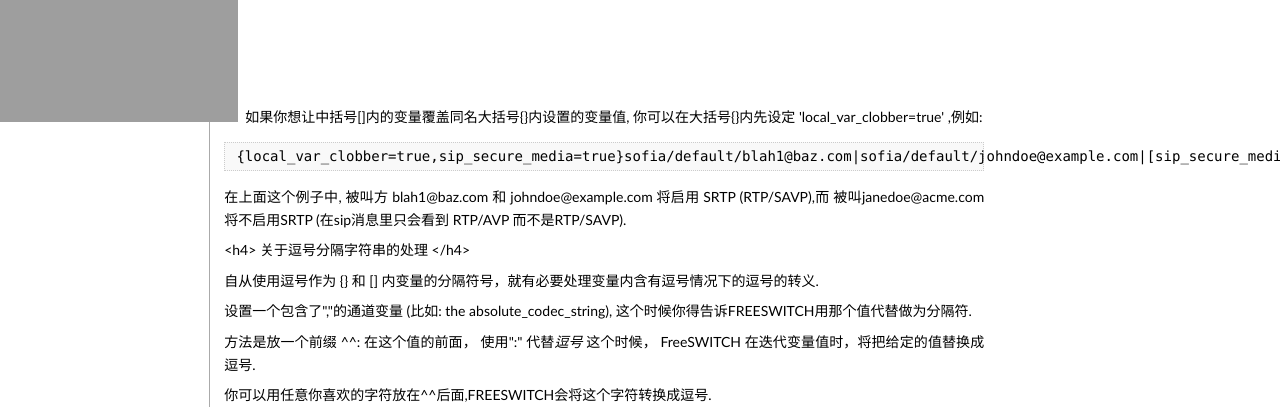
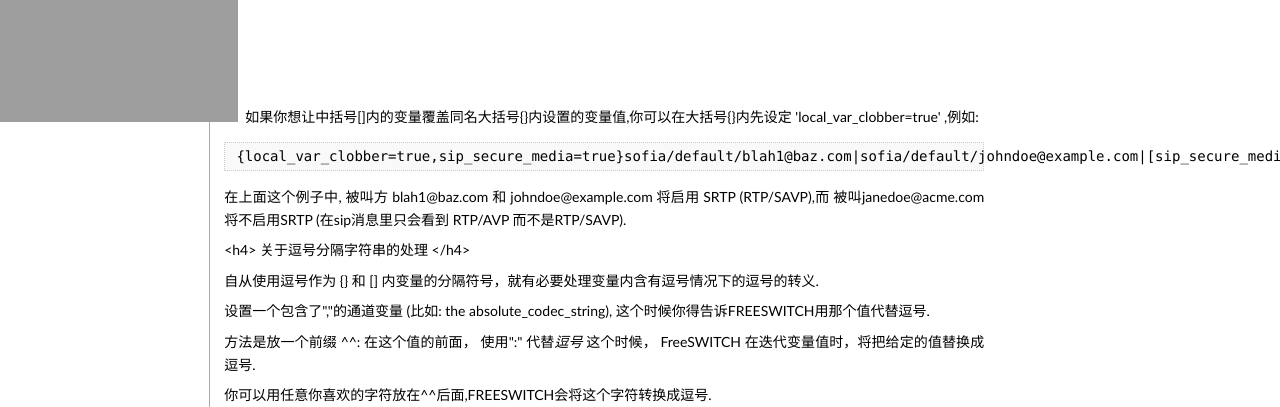
Before and after one commit to freeswitch-cn/freeswitch-cn.github.com, a Jekyll site: the page built from wiki/Channel_Variables.md, in a window 1280 px wide and 900 px high, scrolled down 8024 px. Shown: the part 152-559 px from the top of the window. Built offline with Jekyll 4.4.1, drawn with Linux system fonts in a browser that asks for light colours; Markdown is read by kramdown in place of the engine named in the settings.

Commit message:
Channel_Variables

```diff
--- a/wiki/Channel_Variables.md
+++ b/wiki/Channel_Variables.md
@@ -423,7 +423,7 @@ title: {{ site.com }}
 </li></ul>
 <pre>[var1=abc,var2=def,var3=ghi]sofia/default/blah@baz.com&lt;/pre&gt;
 </pre>
-<ul><li>如果你想让中括号[]内的变量覆盖同名大括号{}内设置的变量值, 你可以在大括号{}内先设定 'local_var_clobber=true' ,例如:
+<ul><li>如果你想让中括号[]内的变量覆盖同名大括号{}内设置的变量值,你可以在大括号{}内先设定 'local_var_clobber=true' ,例如:
 </li></ul>
 <pre>{local_var_clobber=true,sip_secure_media=true}sofia/default/blah1@baz.com|sofia/default/johndoe@example.com|[sip_secure_media=false]sofia/default/janedoe@acme.com
 </pre>
@@ -432,7 +432,7 @@ title: {{ site.com }}
 <a name="Handling_Variables_With_Commas" id="Handling_Variables_With_Commas"></a><h4>
 <span class="mw-headline"> 关于逗号分隔字符串的处理 </span></h4>
 <p>自从使用逗号作为 {} 和 [] 内变量的分隔符号，就有必要处理变量内含有逗号情况下的逗号的转义.
-</p><p>设置一个包含了","的通道变量  (比如: the absolute_codec_string), 这个时候你得告诉FREESWITCH用那个值代替做为分隔符.
+</p><p>设置一个包含了","的通道变量  (比如: the absolute_codec_string), 这个时候你得告诉FREESWITCH用那个值代替逗号.
 </p><p>方法是放一个前缀 ^^: 在这个值的前面， 使用":" 代替<i>逗号</i>  这个时候， FreeSWITCH 在迭代变量值时，将把给定的值替换成逗号.
 </p><p>你可以用任意你喜欢的字符放在^^后面,FREESWITCH会将这个字符转换成逗号.
 </p>
```
